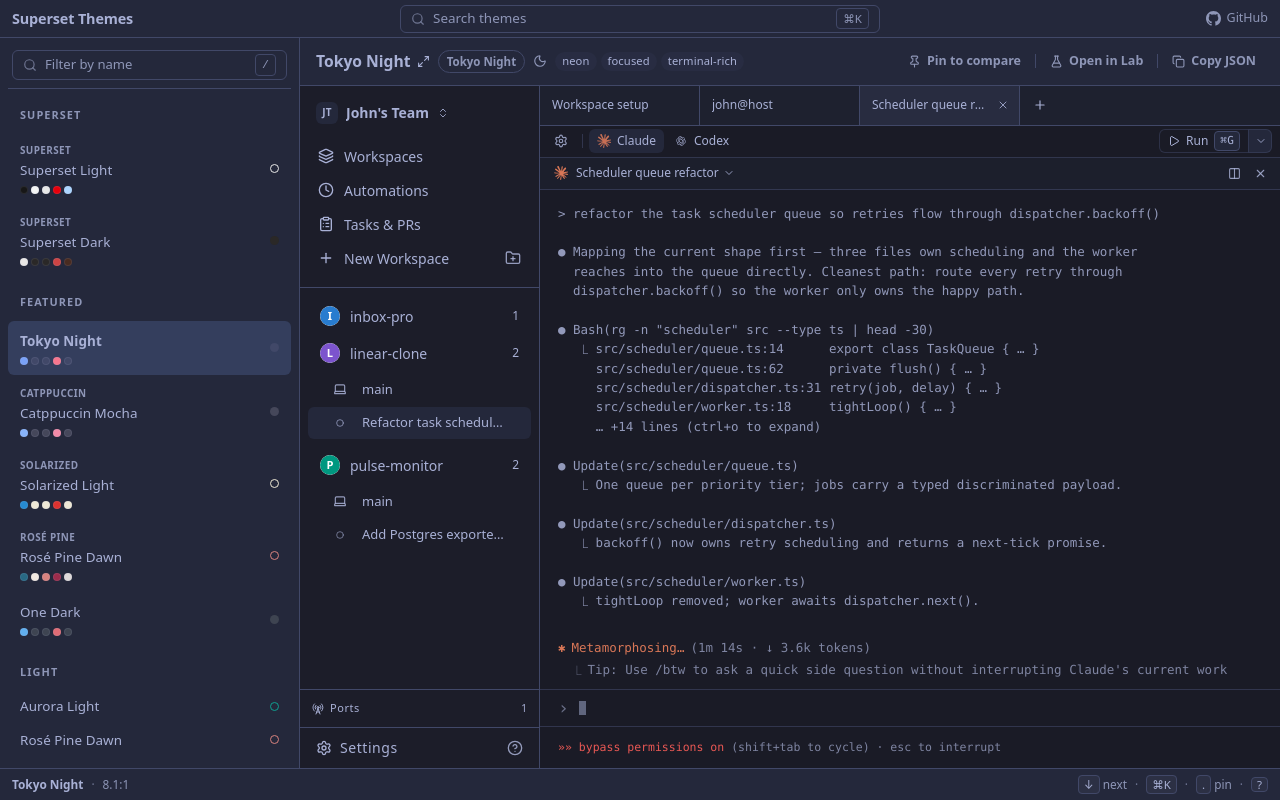
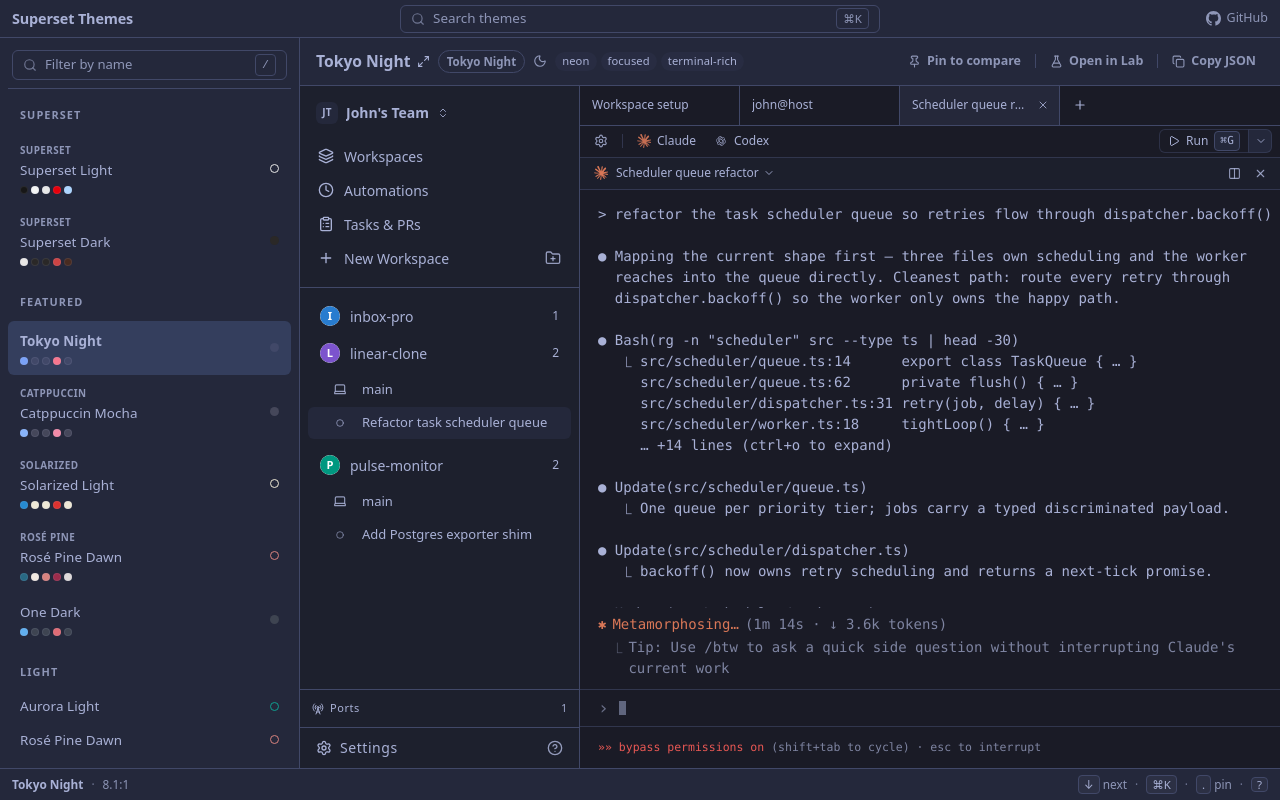
Before and after one commit to airfork/superset-themes, a React (Vite) app: page / in a window 1280 px wide. Built offline with nearby package versions, Linux system fonts and the light colour scheme.

Commit message:
fix: calibrate Superset dark mode

```diff
--- a/src/data/themes/superset-dark.json
+++ b/src/data/themes/superset-dark.json
@@ -24,7 +24,7 @@
     "destructiveForeground": "#ffffff",
     "border": "#2a2827",
     "input": "#2a2827",
-    "ring": "#e07850",
+    "ring": "#3a3837",
     "selection": "#482b20",
     "selectionForeground": "#eae8e6"
   },
--- a/src/styles/global.css
+++ b/src/styles/global.css
@@ -1304,6 +1304,7 @@
 
 /* Pane — Workspace scene (Superset-shape three-column thread) */
 .scene-workspace {
+  --scene-workspace-muted-layer: color-mix(in srgb, var(--preview-ui-muted) 45%, transparent);
   --scene-workspace-active-row: var(--preview-ui-muted);
   --scene-workspace-hover-row: color-mix(in srgb, var(--preview-ui-accent) 50%, transparent);
   --scene-workspace-muted-icon: color-mix(
@@ -1311,13 +1312,9 @@
     var(--preview-ui-muted-foreground) 85%,
     transparent
   );
-  --scene-workspace-sidebar: color-mix(
-    in srgb,
-    var(--preview-ui-background) 98.5%,
-    var(--preview-ui-foreground)
-  );
-  display: grid;
-  grid-template-columns: 240px minmax(0, 1fr);
+  --scene-workspace-sidebar: var(--scene-workspace-muted-layer);
+  display: grid;
+  grid-template-columns: 280px minmax(0, 1fr);
   grid-template-rows: minmax(0, 1fr);
   min-height: 480px;
   height: 100%;
@@ -1325,6 +1322,11 @@
   color: var(--preview-ui-foreground);
   font-family: var(--app-font-chrome);
   font-size: 0.78rem;
+}
+
+:root[data-theme-type="dark"] .scene-workspace,
+.compare-slot[data-theme-type="dark"] .scene-workspace {
+  --scene-workspace-muted-layer: color-mix(in srgb, var(--preview-ui-muted) 35%, transparent);
 }
 
 .scene-workspace__rail {
@@ -1706,7 +1708,7 @@
 .scene-workspace__sessions {
   display: flex;
   align-items: stretch;
-  background: color-mix(in srgb, var(--preview-ui-muted) 45%, transparent);
+  background: var(--preview-ui-background);
   border-bottom: 1px solid var(--preview-ui-border);
   overflow-x: auto;
   overflow-y: hidden;
@@ -1875,8 +1877,9 @@
 }
 
 .scene-workspace__tab[data-active] {
-  background: var(--preview-ui-muted);
-  color: var(--preview-ui-foreground);
+  background: transparent;
+  color: var(--preview-ui-muted-foreground);
+  font-weight: 500;
 }
 
 .scene-workspace__tab-icon {
@@ -2048,15 +2051,11 @@
   display: grid;
   grid-template-rows: minmax(0, 1fr) auto auto auto;
   background: var(--preview-terminal-background);
-  color: color-mix(
-    in srgb,
-    var(--preview-terminal-foreground) 84%,
-    var(--preview-terminal-background)
-  );
+  color: var(--preview-terminal-foreground);
   overflow: hidden;
   font-family: var(--app-font-terminal);
-  font-size: 12.5px;
-  line-height: 1.55;
+  font-size: 14px;
+  line-height: 1.5;
 }
 
 .scene-workspace__activity {
@@ -2120,11 +2119,7 @@
   padding: 14px 18px 0;
   border: 0;
   background: transparent;
-  color: color-mix(
-    in srgb,
-    var(--preview-terminal-foreground) 84%,
-    var(--preview-terminal-background)
-  );
+  color: var(--preview-terminal-foreground);
   font: inherit;
   resize: none;
   white-space: pre;
```
Also changed, not shown: 3 other files (tests, documents, lock files or other folders).
